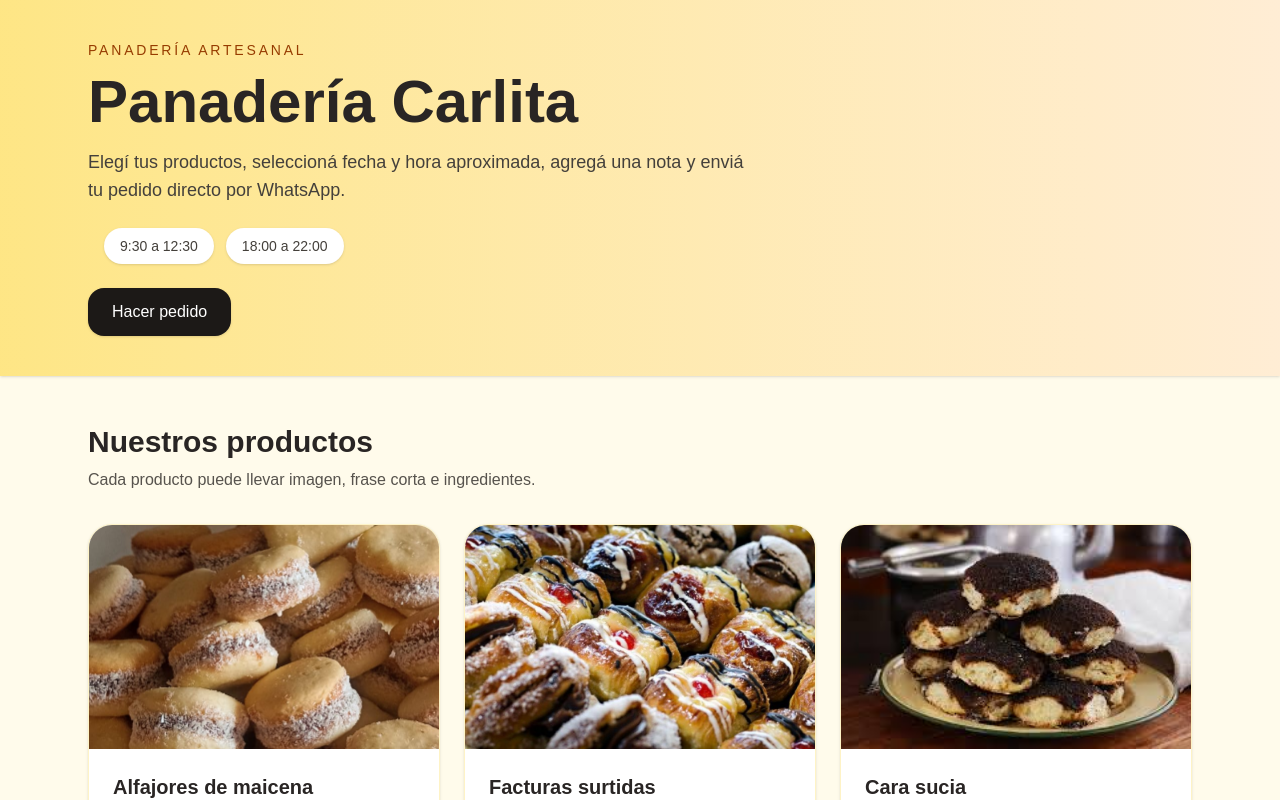
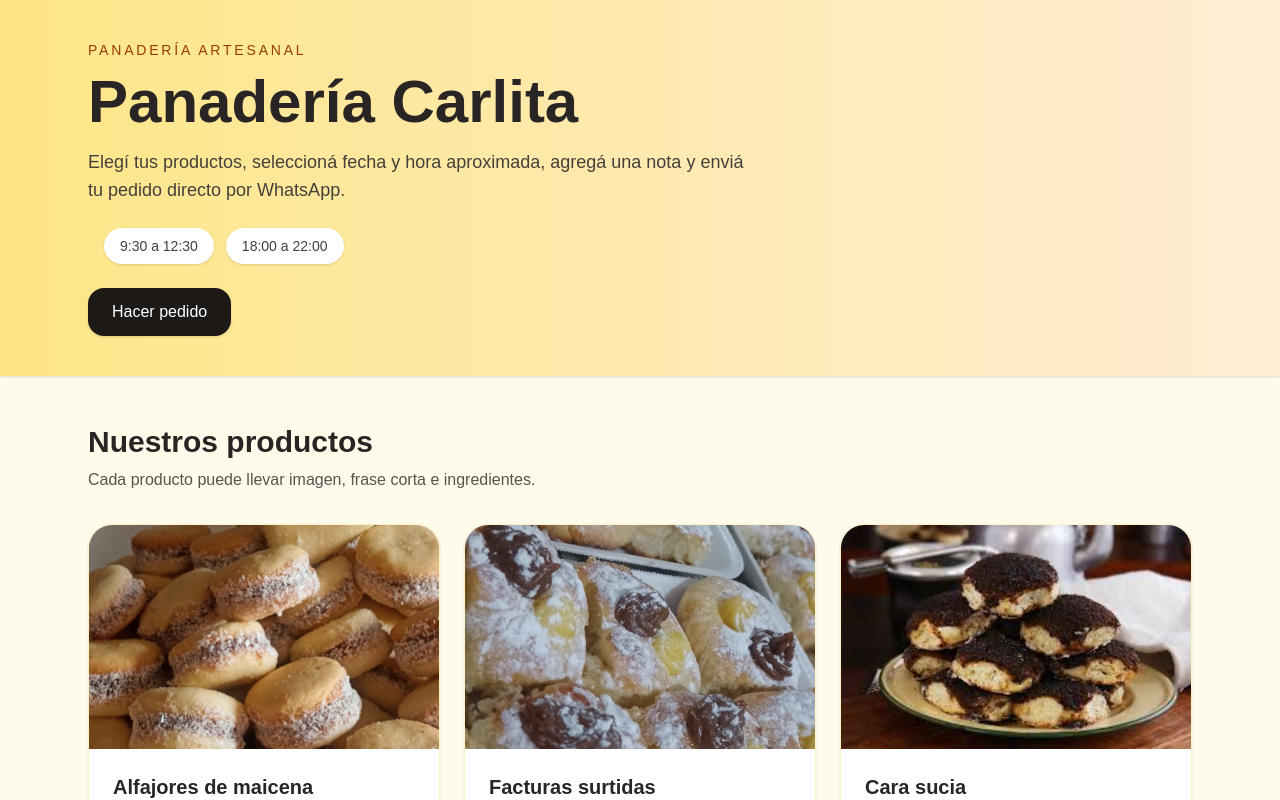
Before and after one commit to Zarzaandres/panaderia-carlita, a Next.js app: page / in a window 1280 px wide. Shown: the top 800 px of the page. Built offline with nearby package versions, Linux system fonts and the light colour scheme.

Commit message:
actualizar imagen-facturas

```diff
--- a/app/page.tsx
+++ b/app/page.tsx
@@ -27,7 +27,7 @@ export default function PanaderiaCarlitaWeb() {
       ],
       descripcion: 'Variedad de facturas artesanales para desayunos, meriendas y reuniones.',
       frase: 'Perfectas para compartir en familia.',
-      imagen: '/productos/facturas.jpg',
+      imagen: '/productos/facturas.jpeg',
       ingredientes: 'Pendiente de agregar ingredientes.',
     },
     {
```
Also changed, not shown: public/productos/facturas.jpeg (added), public/productos/facturas.jpg (deleted).
